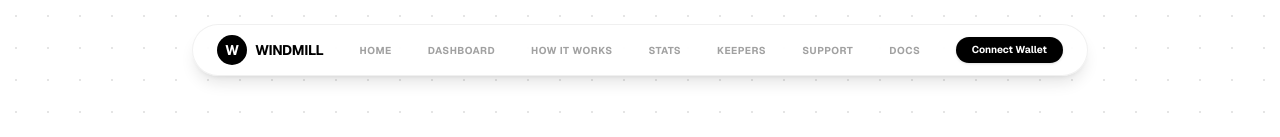
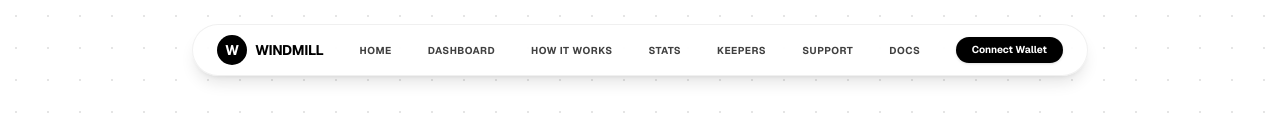
Before and after one commit to KomalGarg-30/Windmill-EVM-WebUI, a Next.js app: page / in a window 1280 px wide. Shown: the top 137 px of the page. Built offline with nearby package versions, Linux system fonts and the light colour scheme.

Commit message:
Fix navigation link contrast to meet WCAG AA standards (Fixes #4)

```diff
--- a/components/ui/resizable-navbar.tsx
+++ b/components/ui/resizable-navbar.tsx
@@ -94,7 +94,7 @@ export const NavItems = ({ items, className, onItemClick }: NavItemsProps) => {
     <div
       onMouseLeave={() => setHovered(null)}
       className={cn(
-        'absolute inset-0 hidden flex-row items-center justify-center space-x-1 text-xs font-semibold text-neutral-500 transition duration-200 lg:flex pointer-events-none',
+        'absolute inset-0 hidden flex-row items-center justify-center space-x-1 text-xs font-semibold text-neutral-700 transition duration-200 lg:flex pointer-events-none',
         className
       )}
     >
@@ -102,7 +102,7 @@ export const NavItems = ({ items, className, onItemClick }: NavItemsProps) => {
         <Link
           onMouseEnter={() => setHovered(idx)}
           onClick={onItemClick}
-          className="relative px-4 py-2 text-neutral-400 hover:text-black transition-colors duration-200 pointer-events-auto"
+          className="relative px-4 py-2 text-neutral-700 hover:text-black transition-colors duration-200 pointer-events-auto"
           key={`link-${idx}`}
           href={item.link}
         >
```
